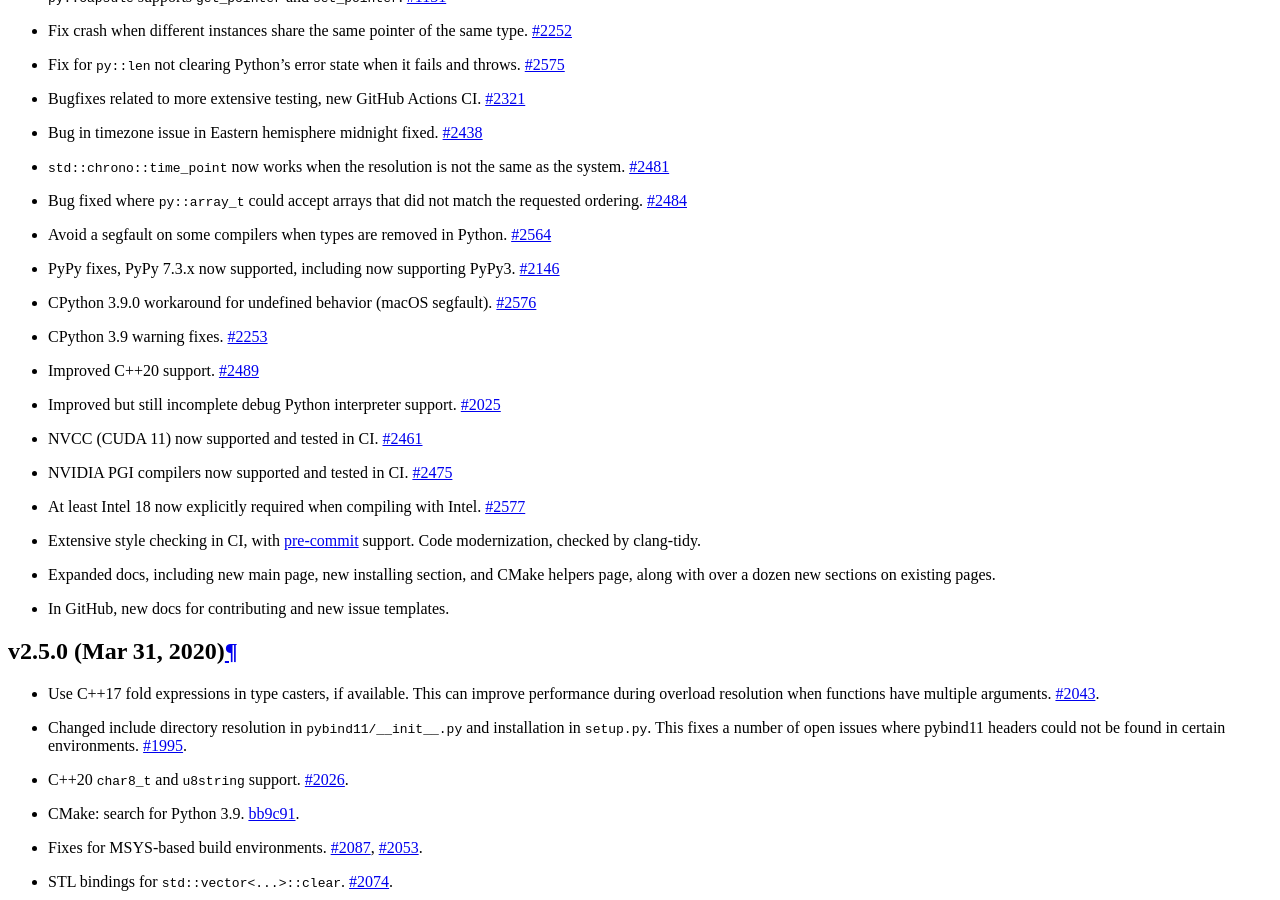
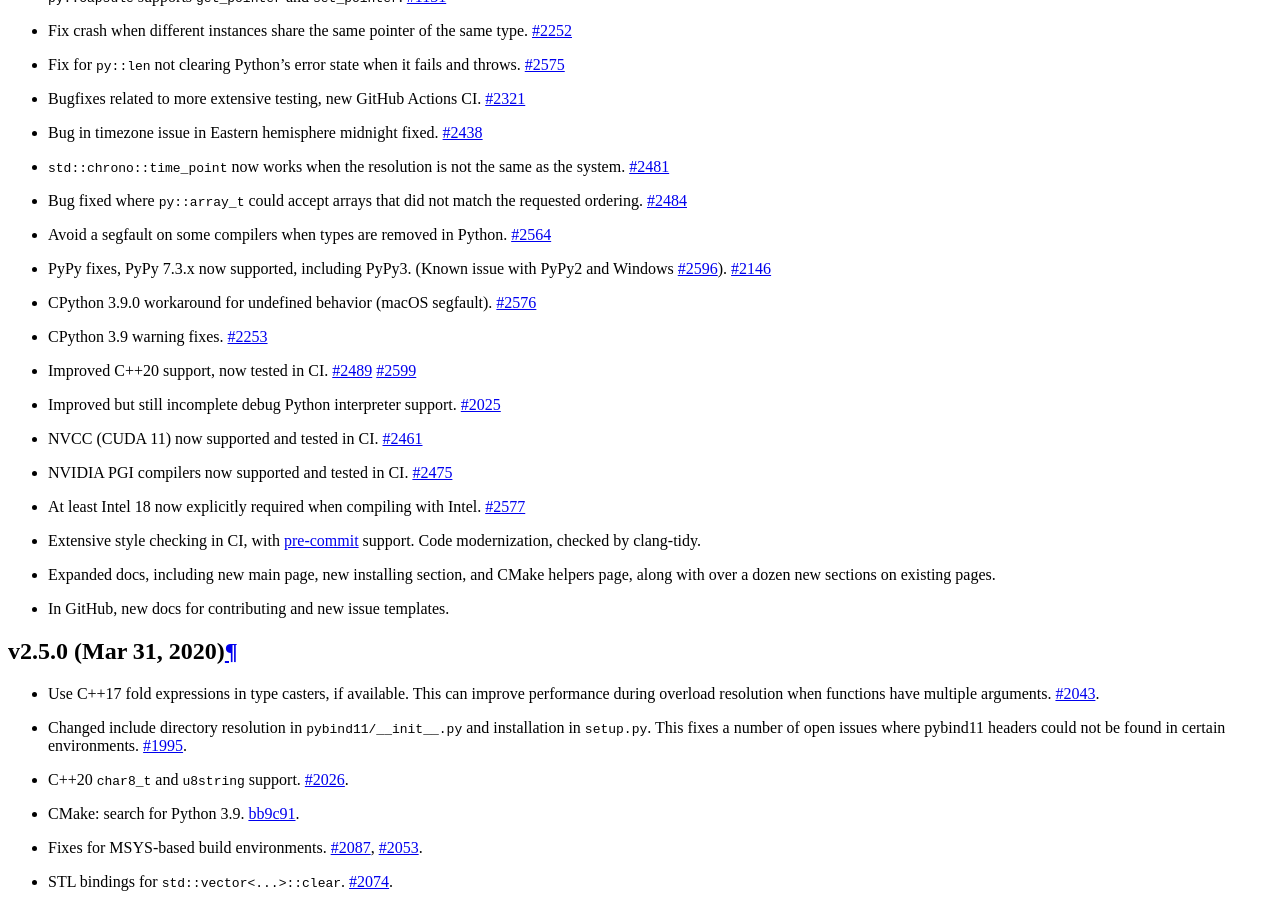
Before and after one commit to pybind/pybind11, a Sphinx documentation site: the page built from docs/changelog.rst, in a window 1280 px wide and 900 px high, scrolled down 3061 px. Built offline with Sphinx 7.4.7 and the Read the Docs theme 2.0.0, drawn with Linux system fonts in a browser that asks for light colours.

Commit message:
docs: update for PyPy win 32 issue

```diff
--- a/docs/changelog.rst
+++ b/docs/changelog.rst
@@ -204,7 +204,8 @@ Smaller or developer focused features and fixes:
 * Avoid a segfault on some compilers when types are removed in Python.
   `#2564 <https://github.com/pybind/pybind11/pull/2564>`_
 
-* PyPy fixes, PyPy 7.3.x now supported, including now supporting PyPy3.
+* PyPy fixes, PyPy 7.3.x now supported, including PyPy3. (Known issue with
+  PyPy2 and Windows `#2596 <https://github.com/pybind/pybind11/issues/2596>`_).
   `#2146 <https://github.com/pybind/pybind11/pull/2146>`_
 
 * CPython 3.9.0 workaround for undefined behavior (macOS segfault).
@@ -213,8 +214,9 @@ Smaller or developer focused features and fixes:
 * CPython 3.9 warning fixes.
   `#2253 <https://github.com/pybind/pybind11/pull/2253>`_
 
-* Improved C++20 support.
+* Improved C++20 support, now tested in CI.
   `#2489 <https://github.com/pybind/pybind11/pull/2489>`_
+  `#2599 <https://github.com/pybind/pybind11/pull/2599>`_
 
 * Improved but still incomplete debug Python interpreter support.
   `#2025 <https://github.com/pybind/pybind11/pull/2025>`_
--- a/docs/limitations.rst
+++ b/docs/limitations.rst
@@ -37,6 +37,8 @@ are welcome!
 - Debug mode Python does not support 1-5 tests in the test suite currently.
   `#2422 <https://github.com/pybind/pybind11/pull/2422>`_
 
+- PyPy3 7.3.1 and 7.3.2 have issues with several tests on 32-bit Windows.
+
 Known limitations
 ^^^^^^^^^^^^^^^^^
 
```
